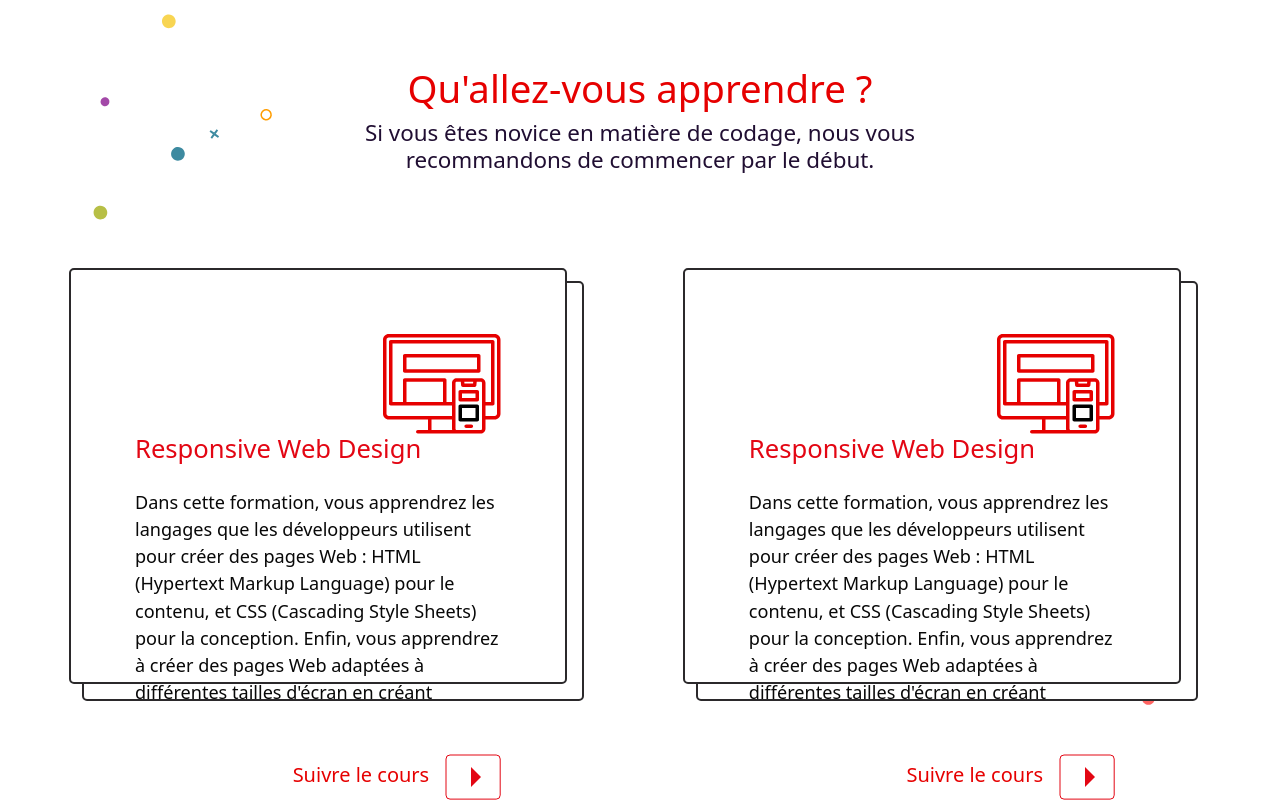
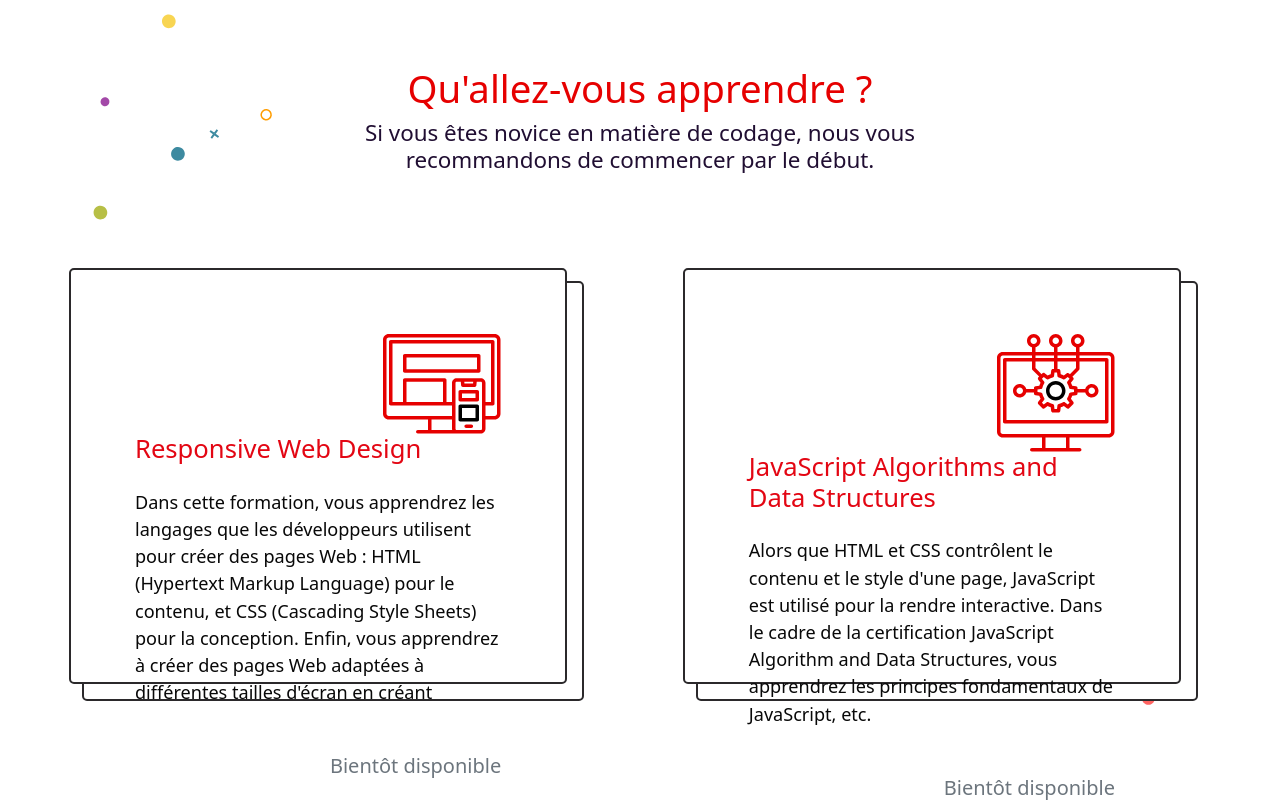
Before and after one commit to ExcaliburSims/landing, a React (Create React App) app: page / in a window 1280 px wide. Built offline with nearby package versions, Linux system fonts and the light colour scheme.

Commit message:
fix condition of disponibility of course

```diff
--- a/src/components/Card-formation.tsx
+++ b/src/components/Card-formation.tsx
@@ -1,29 +1,29 @@
 import "./Card-formation.css";
-import LaptopIcon from "./assets/svg/laptop.svg";
 import PlayIcon from "./assets/svg/play.svg";
 
-const Card = () => {
+const Card = (props: any) => {
+  const linked = false;
   return (
     <div className="overlay">
       <div className="square ">
         <div className="d-flex align-items-end flex-column card-content">
           <div className="icon-container">
-            <img src={LaptopIcon} alt="Laptop icon" className="card-icon" />
+            <img src={props.icon} alt="Laptop icon" className="card-icon" />
           </div>
           <div>
-            <h2 className=" card-title">Responsive Web Design</h2>
-            <p className="mt-4 card-text">
-              Dans cette formation, vous apprendrez les langages que les
-              développeurs utilisent pour créer des pages Web : HTML (Hypertext
-              Markup Language) pour le contenu, et CSS (Cascading Style Sheets)
-              pour la conception. Enfin, vous apprendrez à créer des pages Web
-              adaptées à différentes tailles d'écran en créant
-            </p>
+            <h2 className=" card-title">{props.title}</h2>
+            <p className="mt-4 card-text">{props.paragraph}</p>
           </div>
         </div>
         <div className="text-end pt-5 link-container">
-          <span className="card-link pe-3">Suivre le cours</span>
-          <img src={PlayIcon} alt="Laptop icon" className="play" />
+          {linked !== false ? (
+            <>
+              <span className="card-link pe-3">Suivre le cours</span>
+              <img src={PlayIcon} alt="Laptop icon" className="play" />
+            </>
+          ) : (
+            <span className="text-muted card-link">Bientôt disponible</span>
+          )}
         </div>
       </div>
     </div>
--- a/src/components/Section-formation.tsx
+++ b/src/components/Section-formation.tsx
@@ -2,6 +2,15 @@ import "./Section-formation.css";
 import Card from "./Card-formation";
 import Startop from "./assets/svg/startop.svg";
 import Starbottom from "./assets/svg/starbottom.svg";
+import LaptopIcon from "./assets/svg/laptop.svg";
+import AlgoIcon from "./assets/svg/algorithmIcon.svg";
+
+const title1 = "Responsive Web Design";
+const title2 = "JavaScript Algorithms and Data Structures";
+const paragraph1 =
+  "Dans cette formation, vous apprendrez les langages que les développeurs utilisent pour créer des pages Web : HTML (Hypertext Markup Language) pour le contenu, et CSS (Cascading Style Sheets) pour la conception. Enfin, vous apprendrez à créer des pages Web adaptées à différentes tailles d'écran en créant";
+const paragraph2 =
+  "Alors que HTML et CSS contrôlent le contenu et le style d'une page, JavaScript est utilisé pour la rendre interactive. Dans le cadre de la certification JavaScript Algorithm and Data Structures, vous apprendrez les principes fondamentaux de JavaScript, etc.";
 
 const Section = () => {
   return (
@@ -16,8 +25,8 @@ const Section = () => {
           </p>
         </div>
         <div className="h-75 card-container">
-          <Card />
-          <Card />
+          <Card icon={LaptopIcon} title={title1} paragraph={paragraph1} />
+          <Card icon={AlgoIcon} title={title2} paragraph={paragraph2} />
         </div>
       </div>
       <img src={Starbottom} alt="stars" className="stars-bottom" />
```
